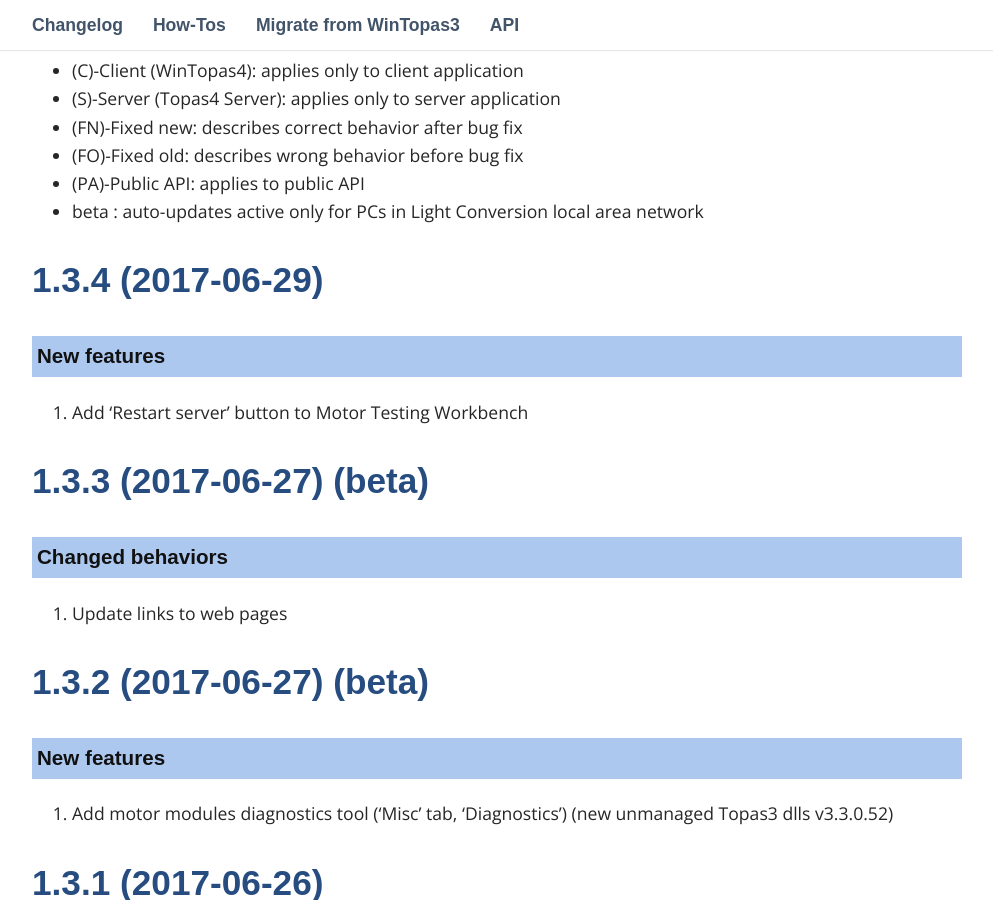
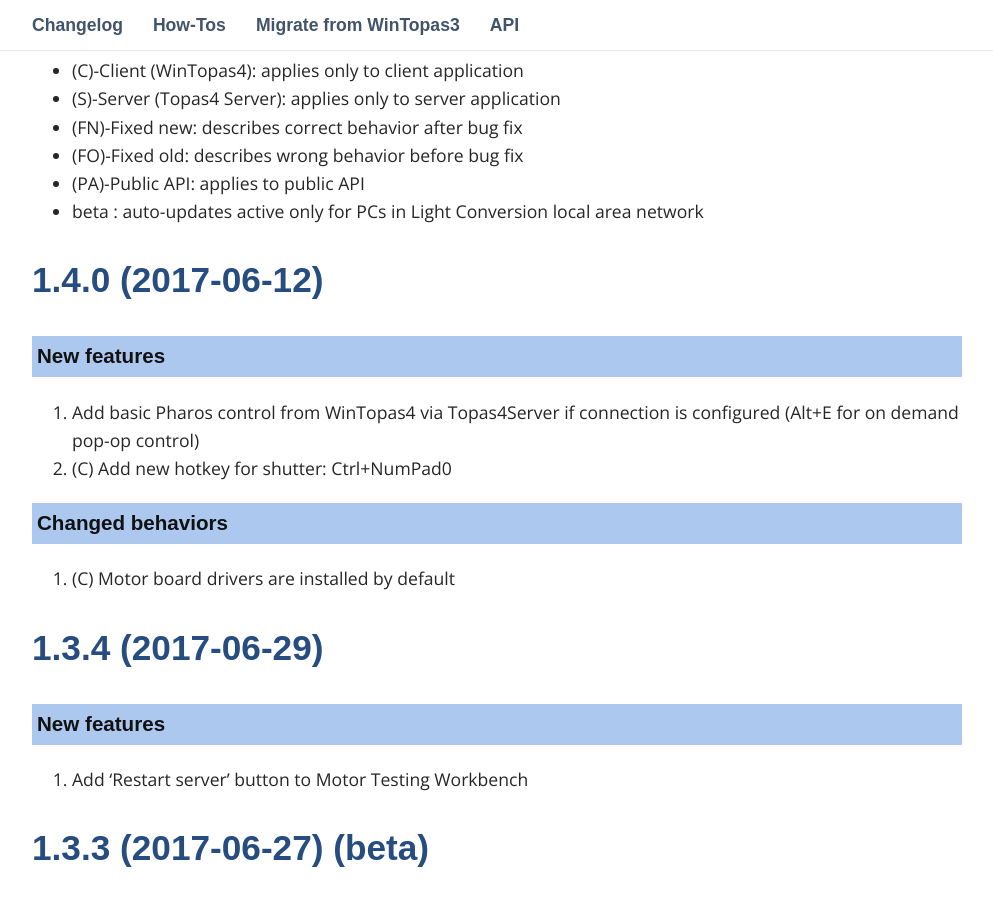
Before and after one commit to DomasM/Topas4InfoTemp00, a Jekyll site: the page built from _pages/03_changelog.md, in a window 1280 px wide and 900 px high, scrolled down 497 px. Shown: the whole window, without its empty margins (143-1136 px from the left). Built offline with Jekyll 4.4.1, drawn with Linux system fonts in a browser that asks for light colours; some web fonts are replaced; comment, search, counter and statistics services are not loaded.

Commit message:
1.4.0 release

```diff
--- a/_pages/03_changelog.md
+++ b/_pages/03_changelog.md
@@ -17,6 +17,20 @@
 * (FO)-Fixed old: describes wrong behavior before bug fix
 * (PA)-Public API: applies to public API
 * beta : auto-updates active only for PCs in Light Conversion local area network
+
+
+
+
+## 1.4.0 (2017-06-12)
+
+### New features
+
+1. Add basic Pharos control from WinTopas4 via Topas4Server if connection is configured (Alt+E for on demand pop-op control)
+1. (C) Add new hotkey for shutter: Ctrl+NumPad0
+
+### Changed behaviors
+
+1. (C) Motor board drivers are installed by default
 
 
 
```
Also changed, not shown: _pages/06_Migrate.md (+1 -1 lines).
